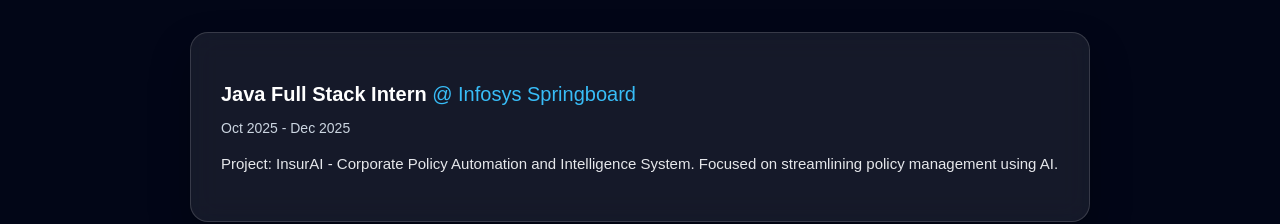
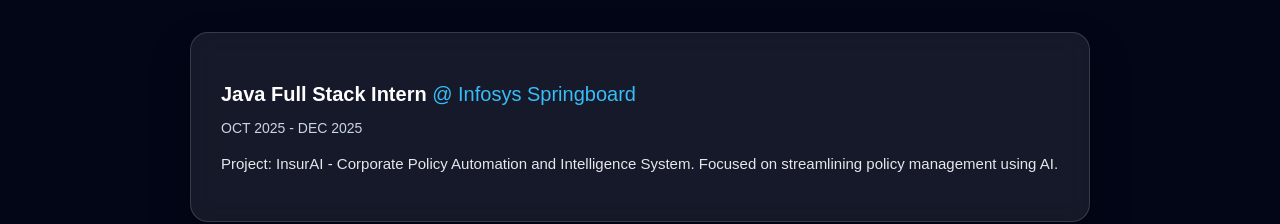
Before and after one commit to ponshivavel/portfolio, a React (Vite) app: page / in a window 1280 px wide. Shown: the part 1320-1544 px from the top of the page. Built offline with nearby package versions, Linux system fonts and the light colour scheme.

Commit message:
Fix duration format for Java Full Stack Intern
Updated the duration format for the Java Full Stack Intern experience.

```diff
--- a/src/components/Experience.jsx
+++ b/src/components/Experience.jsx
@@ -5,7 +5,7 @@
 {
       role: "Java Full Stack Intern", // Changed from title
       company: "Infosys Springboard", // Changed from organization
-      duration: "Oct 2025 - Dec 2025",
+      duration: "OCT 2025 - DEC 2025",
       description: "Project: InsurAI - Corporate Policy Automation and Intelligence System. Focused on streamlining policy management using AI." // Changed from details
     },
     {
```
